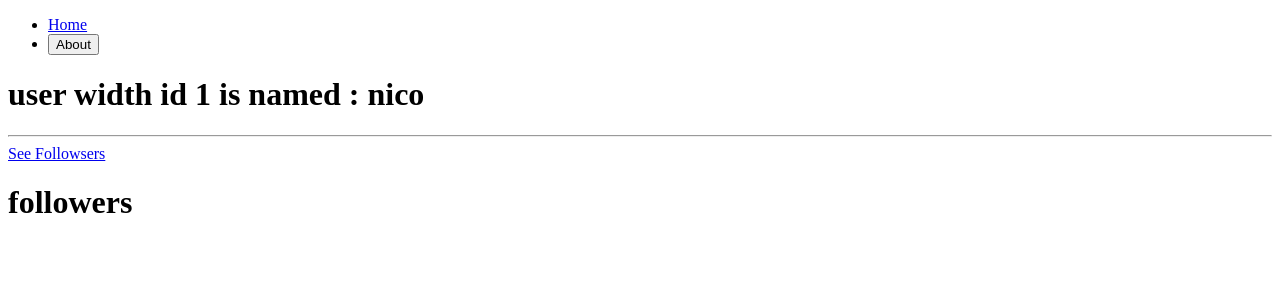
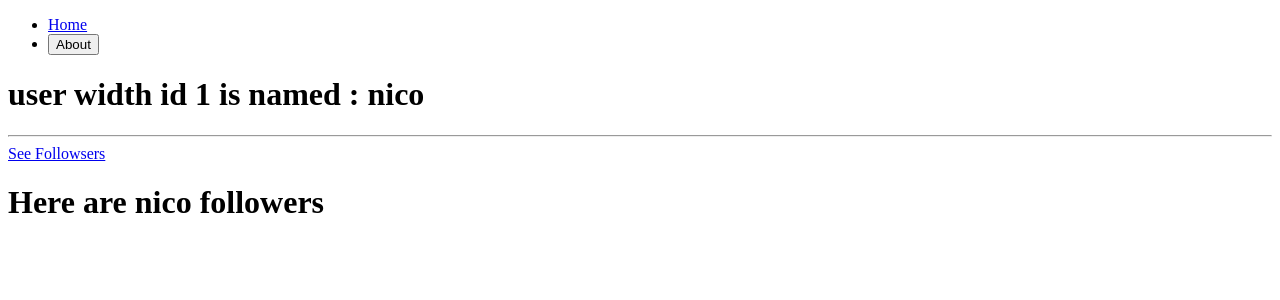
Before and after one commit to mhyoo88/react-masterclass, a React (Create React App) app: page /users/1/followers in a window 1280 px wide. Shown: the top 300 px of the page. Built offline with nearby package versions, Linux system fonts and the light colour scheme.

Commit message:
useOutletContext - context={{}} 문법으로 자식 route와 소통

```diff
--- a/src/Root.tsx
+++ b/src/Root.tsx
@@ -5,7 +5,7 @@ function Root() {
   return (
     <div>
       <Header />
-      <Outlet />
+      <Outlet context={{ darkmode: true }} />
     </div>
   );
 }
--- a/src/screens/users/Followers.tsx
+++ b/src/screens/users/Followers.tsx
@@ -1,5 +1,15 @@
+import { useOutletContext } from "react-router";
+
+interface IFollwerContext {
+  nameOfMyUser: string;
+}
+
 function Followers() {
-  return <h1>followers</h1>;
+  const { nameOfMyUser } = useOutletContext<IFollwerContext>();
+  console.log(nameOfMyUser); // Outlet에서 보낸 데이터가 보여진다.
+  // console.log(useOutletContext());
+
+  return <h1>Here are {nameOfMyUser} followers</h1>;
 }
 
 export default Followers;
--- a/src/screens/users/User.tsx
+++ b/src/screens/users/User.tsx
@@ -1,7 +1,8 @@
-import { Link, Outlet, useParams } from "react-router-dom";
+import { Link, Outlet, useOutletContext, useParams } from "react-router-dom";
 import { users } from "../../db";
 
 function User() {
+  console.log(useOutletContext());
   const { userId } = useParams();
   return (
     <div>
@@ -10,7 +11,12 @@ function User() {
       </h1>
       <hr />
       <Link to="followers">See Followsers</Link>
-      <Outlet />
+      <Outlet
+        context={{
+          //어떤 자식들이든 해당 데이터를 send 해준다
+          nameOfMyUser: users[Number(userId) - 1].name,
+        }}
+      />
     </div>
   );
 }
```
